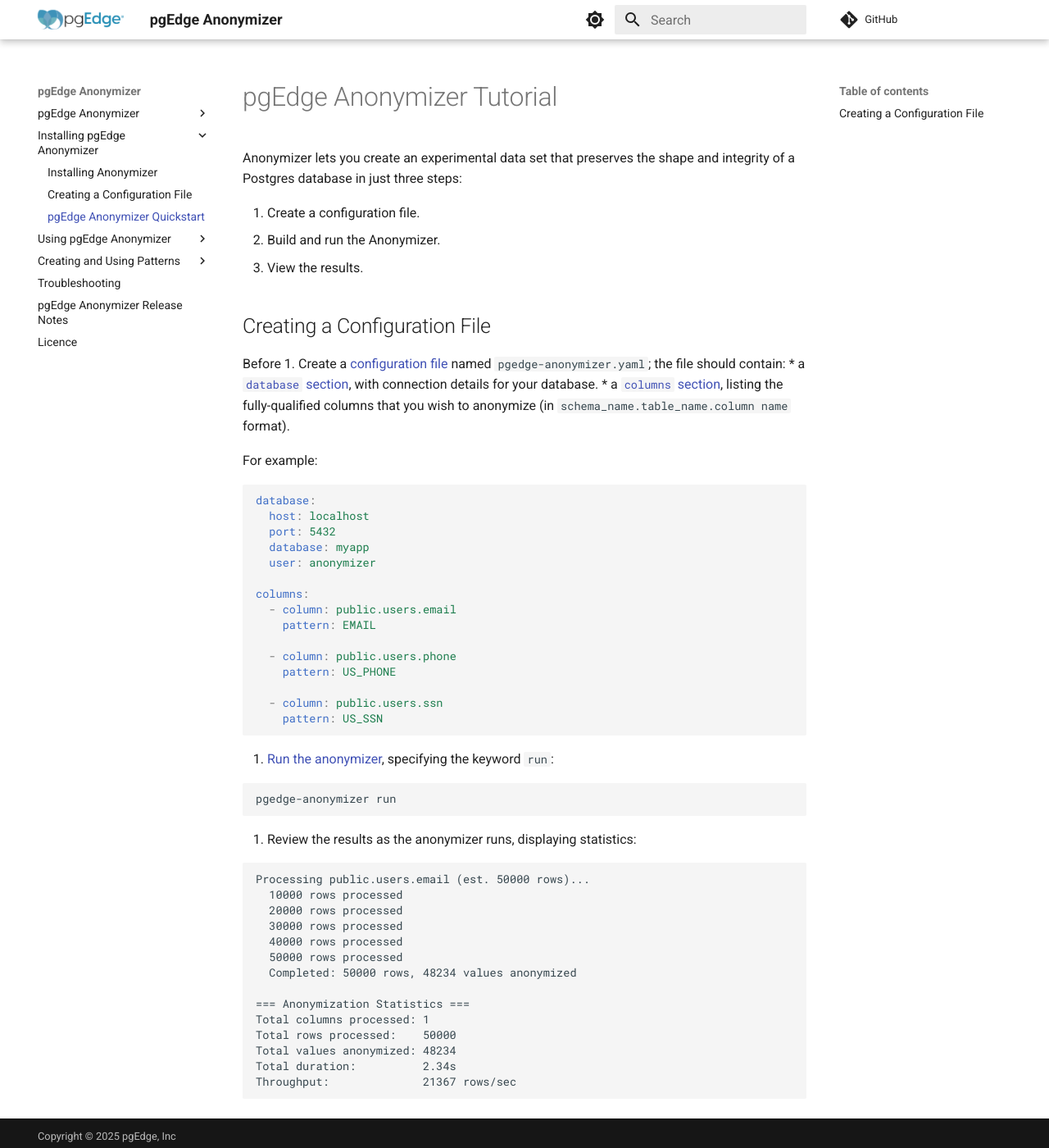
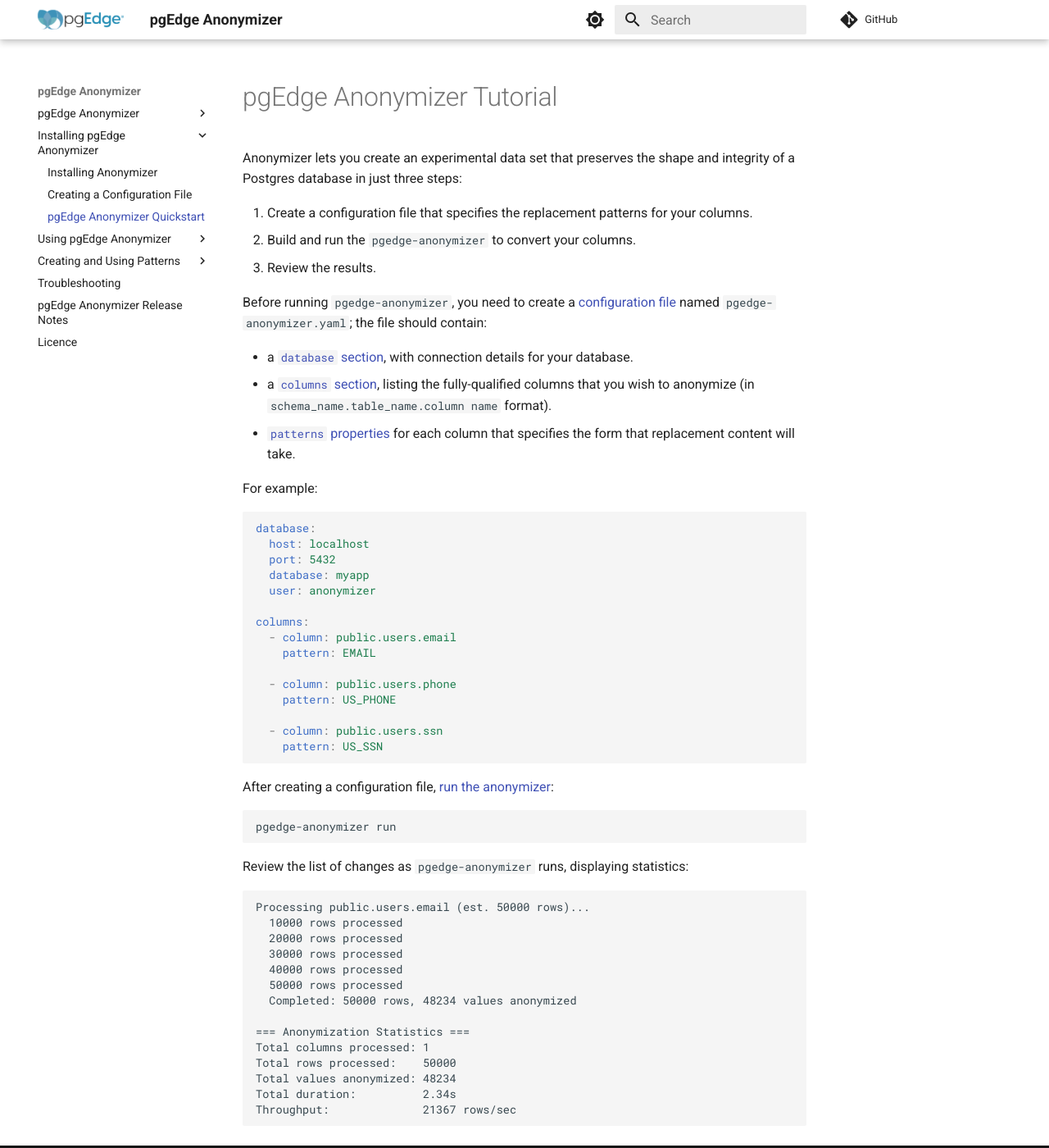
Before and after one commit to pgEdge/pgedge-anonymizer, an MkDocs documentation site: the page built from docs/quickstart.md, in a window 1280 px wide and 1400 px high. Shown: the whole window at 82% size. Built offline with MkDocs 1.6.1 and Material for MkDocs 9.7.7, drawn with Linux system fonts in a browser that asks for light colours; comment, search, counter and statistics services are not loaded.

````diff
--- a/docs/quickstart.md
+++ b/docs/quickstart.md
@@ -2,16 +2,15 @@
 
 Anonymizer lets you create an experimental data set that preserves the shape and integrity of a Postgres database in just three steps:
 
-1. Create a configuration file.
-2. Build and run the Anonymizer.
-3. View the results.
+1. Create a configuration file that specifies the replacement patterns for your columns.
+2. Build and run the `pgedge-anonymizer` to convert your columns.
+3. Review the results.
 
-## Creating a Configuration File
+Before running `pgedge-anonymizer`, you need to create a [configuration file](configuration.md) named `pgedge-anonymizer.yaml`; the file should contain:
 
-Before
-1. Create a [configuration file](configuration.md) named `pgedge-anonymizer.yaml`; the file should contain:
-   * a [`database` section](configuration.md#database-properties), with connection details for your database.
-   * a [`columns` section](configuration.md#columns-section), listing the fully-qualified columns that you wish to anonymize (in `schema_name.table_name.column name` format).
+   * a [`database` section](configuration.md#specifying-properties-in-the-database-section), with connection details for your database.
+   * a [`columns` section](configuration.md#specifying-properties-in-the-columns-section), listing the fully-qualified columns that you wish to anonymize (in `schema_name.table_name.column name` format).
+   * [`patterns` properties](configuration.md#specifying-properties-in-the-pattern-section) for each column that specifies the form that replacement content will take.
 
 For example:
 
@@ -33,13 +32,13 @@ columns:
     pattern: US_SSN
 ```
 
-1. [Run the anonymizer](usage.md), specifying the keyword `run`:
+After creating a configuration file, [run the anonymizer](usage.md):
 
 ```bash
 pgedge-anonymizer run
 ```
 
-1. Review the results as the anonymizer runs, displaying statistics:
+Review the list of changes as `pgedge-anonymizer` runs, displaying statistics:
 
 ```
 Processing public.users.email (est. 50000 rows)...
````
Also changed, not shown: docs/configuration.md (+1 -1 lines), docs/usage.md (+3 -3 lines).
